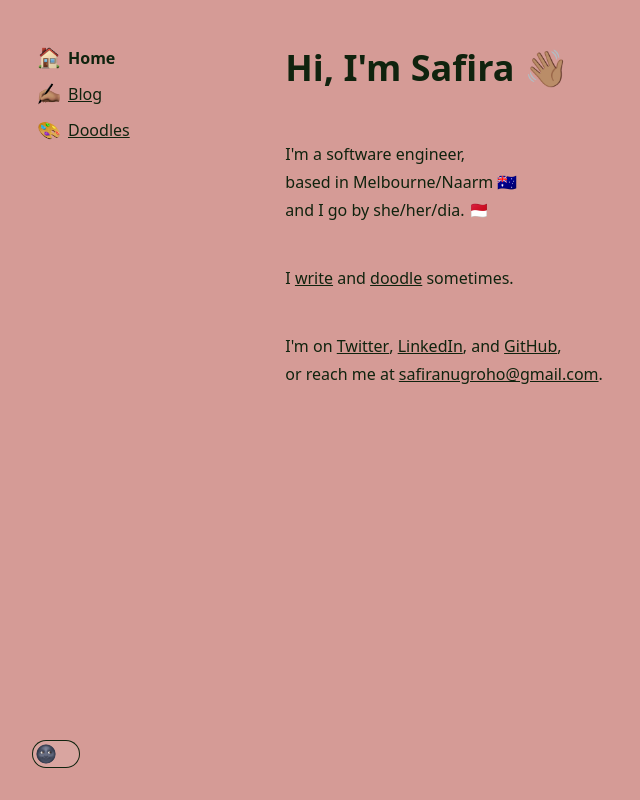
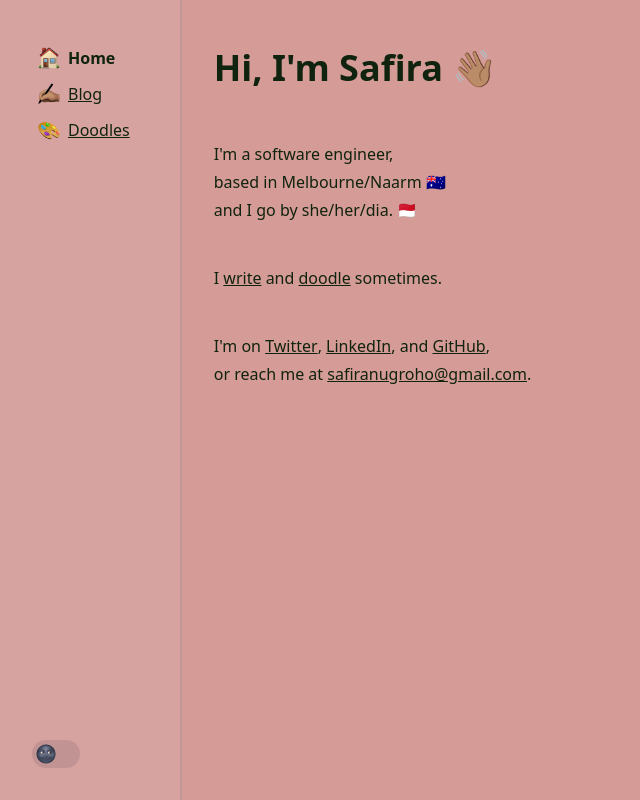
Before and after one commit to safiranugroho/safira.me, a Next.js app: page / in a window 1280 px wide. Shown: the whole page, without its empty margins (0-640 px from the left). Built offline with nearby package versions, Linux system fonts and the light colour scheme.

Commit message:
style left nav

```diff
--- a/app/_components/Navigation.tsx
+++ b/app/_components/Navigation.tsx
@@ -3,6 +3,7 @@
 import Image, { ImageProps } from "next/image";
 import { usePathname } from "next/navigation";
 import Link from "next/link";
+import { ThemeToggle } from "./ThemeToggle";
 
 const InlineImage = ({ src, alt }: ImageProps) => (
   <Image src={src} alt={alt} width={30} height={30} className='inline pr-2 m-0 align-text-top'/>
@@ -26,13 +27,14 @@ export const Navigation = () => {
   ];
 
   return (
-    <nav className='sticky top-0 bg-inherit min-w-max md:w-1/4'>
+    <nav className={`sticky top-0 min-w-max bg-slate-200 dark:bg-slate-900 bg-opacity-10 dark:bg-opacity-10 md:w-1/6 md:h-screen border-slate-800 dark:border-slate-200 border-opacity-10 dark:border-opacity-10 border-solid border-b-2 md:border-b-0 md:border-r-2`}>
       <ul className='sticky top-0 m-0 py-4 md:py-10 px-8 list-none w-full flex flex-row justify-between md:flex-col md:gap-0'>
         {nav.map(({ href, children }, i) => {
           const isActive = href === '/' ? pathname === '/' : pathname.startsWith(href);
           return <li key={i} className="my-1"><Link href={href} className={isActive ? 'font-bold no-underline' : undefined}>{children}</Link></li>
         })}
       </ul>
+      <ThemeToggle />
     </nav>
   )
 }
--- a/app/_components/ThemeToggle.tsx
+++ b/app/_components/ThemeToggle.tsx
@@ -48,9 +48,10 @@ export const ThemeToggle = () => {
     onThemeChange();
   };
 
+  const ring = 'ring-current ring-1 ring-inset ring-offset-0';
   return (
     <div className="hidden md:flex md:flex-col md:gap-4 md:fixed md:bottom-8 md:left-8">
-      <Switch checked={isDarkMode} onChange={onChange} className="bg-[rgba(255,255,255,0.1)] dark:bg-[rgba(0,0,0,0.1)] inline-flex h-7 w-12 items-center rounded-full transition-colors ring-current ring-1 ring-inset ring-offset-0">
+      <Switch checked={isDarkMode} onChange={onChange} className="bg-slate-900 dark:bg-slate-200 bg-opacity-10 dark:bg-opacity-10 inline-flex h-7 w-12 items-center rounded-full transition-colors">
         <Image
           src={isDarkMode ? '/light-mode.png' : '/dark-mode.png'}
           alt={isDarkMode ? 'Switch to light mode' : 'Switch to dark mode'}
--- a/app/layout.tsx
+++ b/app/layout.tsx
@@ -1,6 +1,5 @@
 import './globals.css'
 import { Metadata } from 'next'
-import { ThemeToggle } from './_components/ThemeToggle'
 import { Navigation } from './_components/Navigation'
 
 type RootLayoutProps = {
@@ -17,7 +16,6 @@ export default function RootLayout({ children }: RootLayoutProps) {
         <main className="flex w-full flex-col p-8 md:py-12">
           {children}
         </main>
-        <ThemeToggle />
       </body>
     </html>
   )
--- a/mdx/draft/rebuilding-with-nextjs.mdx
+++ b/mdx/draft/rebuilding-with-nextjs.mdx
@@ -54,8 +54,9 @@ TODO:
   - [x] Make sure styling works with parent site
   - [ ] DRY the process of creating web components
   - [x] Position doodle is not working - styling is all off
+  - [ ] Doodle page layout
   - [ ] Separate playground styling from shared doodle styling
-  - [ ] Figure out how to host the doodles in the new infra
+  - [x] Figure out how to host the doodles in the new infra (Published as npm package)
   - [ ] Fix broken elements that don't work with dark mode
   - [x] ~~Figure out Prismjs styles~~ Gave up, all code is the same color now.
   - [ ] Doodles list
```
